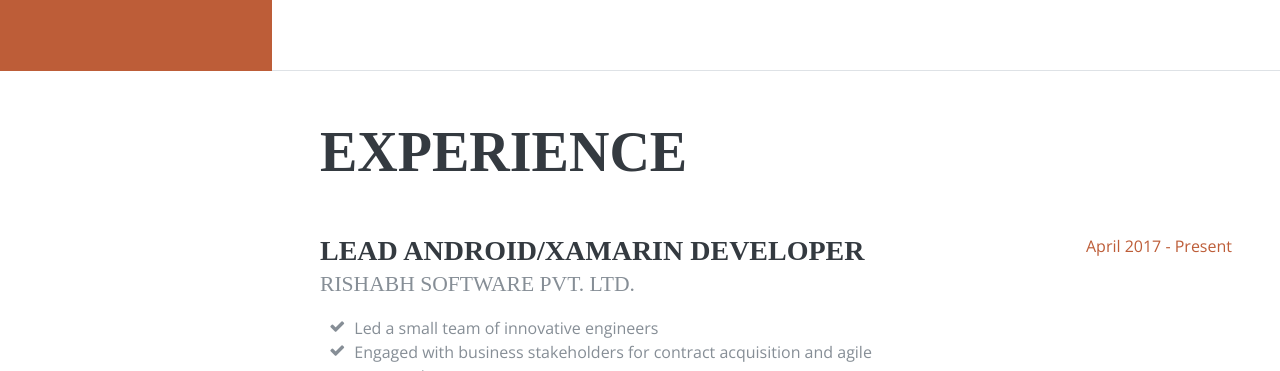
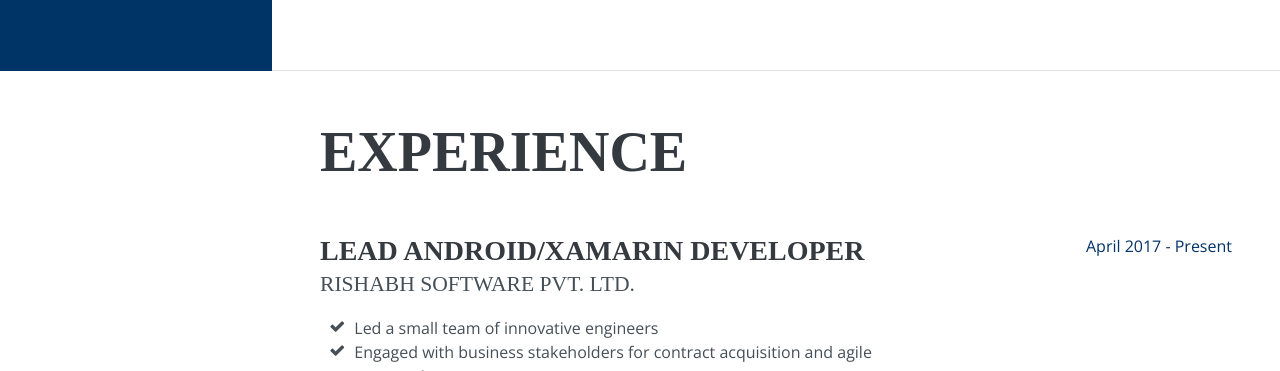
Before and after one commit to dgandhi17/darshan.github.io, a website: page index.html in a window 1280 px wide. Shown: the part 729-1100 px from the top of the page. Drawn offline with nearby package versions, Linux system fonts and the light colour scheme; files that its build step writes are made by us from their sources; a web font is replaced by a local one.

Commit message:
modified thems

```diff
--- a/index.html
+++ b/index.html
@@ -8,7 +8,7 @@
   <meta name="description" content="">
   <meta name="author" content="">
 
-  <title>Resume - Start Bootstrap Theme</title>
+  <title>Resume - Darshan Gandhi</title>
 
   <!-- Bootstrap core CSS -->
   <link href="vendor/bootstrap/css/bootstrap.min.css" rel="stylesheet">
@@ -29,7 +29,7 @@
 
   <nav class="navbar navbar-expand-lg navbar-dark bg-primary fixed-top" id="sideNav">
     <a class="navbar-brand js-scroll-trigger" href="#page-top">
-      <span class="d-block d-lg-none">Start Bootstrap</span>
+      <span class="d-block d-lg-none">Resume</span>
       <span class="d-none d-lg-block">
         <img class="img-fluid img-profile rounded-circle mx-auto mb-2" src="img/profile.jpg" alt="">
       </span>
--- a/scss/_mixins.scss
+++ b/scss/_mixins.scss
@@ -6,9 +6,11 @@
   -o-background-size: cover;
   background-size: cover;
 }
+
 @mixin body-font {
   font-family: 'Open Sans', serif;
 }
+
 @mixin heading-font {
   font-family: 'Saira Extra Condensed', serif;
 }
--- a/scss/_variables.scss
+++ b/scss/_variables.scss
@@ -2,7 +2,7 @@
 
 // Restate Bootstrap Variables
 
-$white:    #fff !default;
+$white: #fff !default;
 $gray-100: #f8f9fa !default;
 $gray-200: #e9ecef !default;
 $gray-300: #dee2e6 !default;
@@ -12,27 +12,28 @@
 $gray-700: #495057 !default;
 $gray-800: #343a40 !default;
 $gray-900: #212529 !default;
-$black:    #000 !default;
+$black: #000 !default;
 
-$blue:    #007bff !default;
-$indigo:  #6610f2 !default;
-$purple:  #6f42c1 !default;
-$pink:    #e83e8c !default;
-$red:     #dc3545 !default;
-$orange:  #BD5D38 !default;
-$yellow:  #ffc107 !default;
-$green:   #28a745 !default;
-$teal:    #20c997 !default;
-$cyan:    #17a2b8 !default;
+$blue: #007bff !default;
+$darkblue:#003366 !default;
+$indigo: #6610f2 !default;
+$purple: #6f42c1 !default;
+$pink: #e83e8c !default;
+$red: #dc3545 !default;
+$orange: #003366 !default;
+$yellow: #ffc107 !default;
+$green: #28a745 !default;
+$teal: #20c997 !default;
+$cyan: #17a2b8 !default;
 
-$primary:       $orange !default;
-$secondary:     $gray-600 !default;
-$success:       $green !default;
-$info:          $cyan !default;
-$warning:       $yellow !default;
-$danger:        $red !default;
-$light:         $gray-100 !default;
-$dark:          $gray-800 !default;
+$primary: $darkblue !default;
+$secondary: $gray-600 !default;
+$success: $green !default;
+$info: $cyan !default;
+$warning: $yellow !default;
+$danger: $red !default;
+$light: $gray-100 !default;
+$dark: $gray-800 !default;
 
 // Page Variables
 
```
Also changed, not shown: scss/_nav.scss (+7 -0 lines), vendor/devicons/css/devicons.scss (+7 -6 lines), css/resume.css, css/resume.min.css, js/resume.min.js, scss/resume.scss (line endings or trailing spaces), 1 other file.
